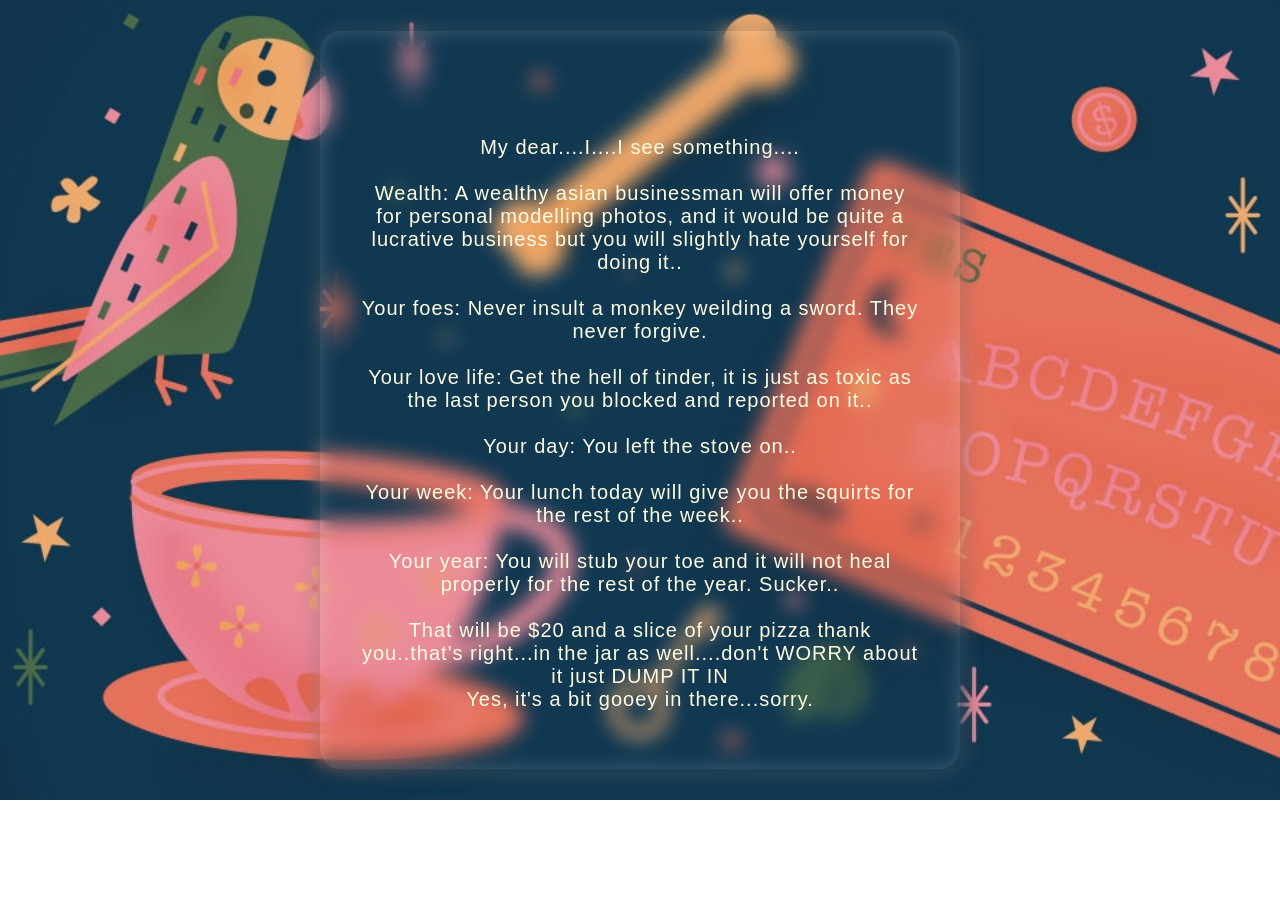
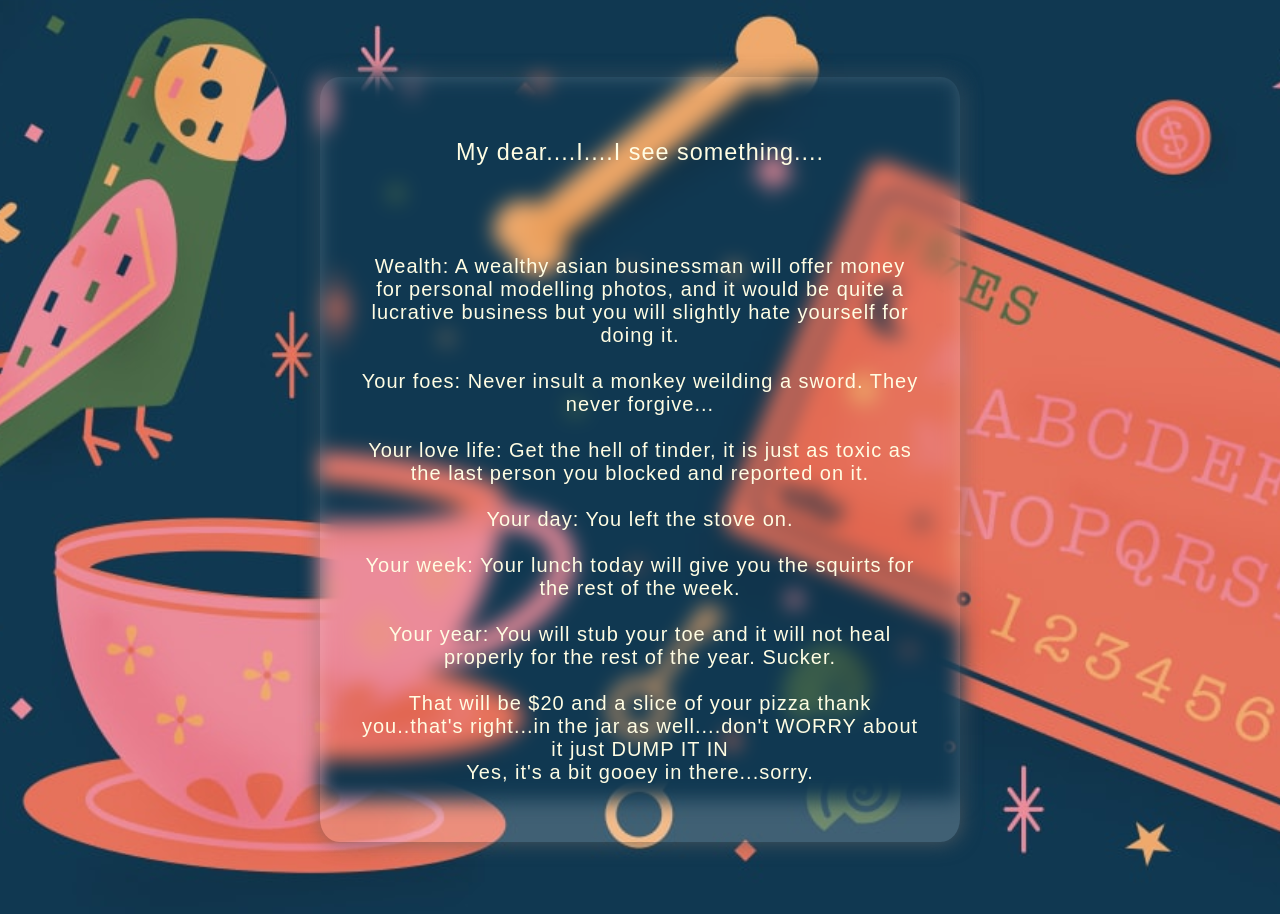
Before and after one commit to JimmyEllercamp/theSurlyFortuneTeller, a plain HTML site: page index.html in a window 1280 px wide. Both pictures are taken after a click on the element "Tell my fortune!". Before the commit the page ends 800 px from the top, so only its background shows below. Drawn offline with Linux system fonts and the light colour scheme.

Commit message:
Fixed userInput, and styling. Need a reset button

```diff
--- a/index.html
+++ b/index.html
@@ -25,6 +25,9 @@
             <p></p>
         </div>
     </div>
+    <footer>
+        <p>Image by Victoria Fernandez | &copy; Culture Trip</p>
+    </footer>
     <script src="resources/script2.js"></script>
 </body>
 </html>
--- a/resources/script2.js
+++ b/resources/script2.js
@@ -2,9 +2,9 @@
 
 // console.log('The fortune teller awaits. Continue if you want to learn about your futureeee ooooOOOOOOooooooohhhhhhh');
 let userName = 'My dear';
-// if (!userName){
-//     userName = 'My dear';
-// }
+if (!userName){
+    userName = 'My dear';
+}
 const randomNumber = Math.floor(Math.random() * 5);
 const sassyFortuneTeller = {};
 sassyFortuneTeller.init = () => {
@@ -22,7 +22,7 @@ const eventHandlerFun = () => {
     const userInput = document.querySelector('#userName');
     const formElement = document.querySelector('form');
     const pElement = document.querySelector('p');
-    const h3Element = document.querySelector('h3');
+    const h3Element = document.querySelector('.answer h3');
     const landingBox = document.querySelector('.landing');
     const answerBox = document.querySelector('.answer');
     const contentBox = document.querySelector('.content');
@@ -31,14 +31,15 @@ const eventHandlerFun = () => {
     // CLICK SUBMIT
     button.addEventListener('click', (event)=> {
         userName = userInput.value;
-        // if (!userName){
-        //     userName = 'My dear';
-        // }
+        if (!userName){
+            userName = 'My dear';
+        }
         userInput.value = '';
-        h3Element.innerText = `I have seen your future, ${userName}, In my lovely shiny little ball, that you are not allowed to touch, and this is what it holds: `;
+        h3Element.innerText = `${userName}....I....I see something....`;
         pElement.innerText = `${answer}`;
         contentBox.style.display = "none";
         answerBox.style.display = "flex";
+        landingBox.style.margin = "3% 0"
 
     })
 
@@ -47,14 +48,16 @@ const eventHandlerFun = () => {
     formElement.addEventListener('submit', (event)=> {
         event.preventDefault;
         userName = userInput.value;
-        // if (!userName){
-        //     userName = 'dearest';
-        // }
+        if (!userName){
+            userName = 'dearest';
+        }
         userInput.value = '';
-        h3Element.innerText = `I have seen your future, ${userName}, In my lovely shiny little ball, that you are not allowed to touch, and this is what it holds: `;
+        h3Element.innerText = ` ${userName}....I....I see something.... `;
         pElement.innerText = `${answer}`;
         contentBox.style.display = "none";
         answerBox.style.display = "flex";
+        landingBox.style.margin = "3% 0"
+
     })
 
 }
@@ -85,7 +88,7 @@ enemy.option3 = 'Elon Musk has been spying on you for years.';
 
 enemy.option4 = 'You remember that one kid in your grade 2 class who kinda smelled but always gave you weird looks? He still thinks about you with disdain.';
 
-enemy.option5 = 'Never insult a monkey weilding a sword. They never forgive';
+enemy.option5 = 'Never insult a monkey weilding a sword. They never forgive...';
 
 const enemyArray = [enemy.option1, enemy.option2, enemy.option3, enemy.option4, enemy.option5];
 
@@ -158,19 +161,19 @@ const yearArray = [year.option1, year.option2, year.option3, year.option4, year.
 //                                              Telling one's fortune
 
 const generateFortune = () => {
-    return ` ${userName}....I....I see something....
+    return `
 
-    Wealth: ${wealthArray[randomNumber]}.
+    Wealth: ${wealthArray[randomNumber]}
 
-    Your foes: ${enemyArray[randomNumber]}.
+    Your foes: ${enemyArray[randomNumber]}
 
-    Your love life: ${loveArray[randomNumber]}.
+    Your love life: ${loveArray[randomNumber]}
 
-    Your day: ${dayArray[randomNumber]}.
+    Your day: ${dayArray[randomNumber]}
 
-    Your week: ${weekArray[randomNumber]}.
+    Your week: ${weekArray[randomNumber]}
 
-    Your year: ${yearArray[randomNumber]}.
+    Your year: ${yearArray[randomNumber]}
 
     That will be $20 and a slice of your pizza thank you..that's right...in the jar as well....don't WORRY about it just DUMP IT IN
     Yes, it's a bit gooey in there...sorry.`;
@@ -178,6 +181,4 @@ const generateFortune = () => {
 
 const answer = generateFortune();
 
-// console.log('\nThat will be $20 and a slice of your pizza thank you..that\'s right...in the jar as well....don\'t WORRY about it just DUMP IT IN I AM SO HUNGRY');
-
 sassyFortuneTeller.init();
--- a/resources/styles/style.css
+++ b/resources/styles/style.css
@@ -56,6 +56,7 @@ body {
     background-image: url(./images/header-1.jpg);
     background-position: center;
     background-size: cover;
+    /* background-repeat:no-repeat; */
 }
 
 
@@ -66,10 +67,11 @@ body {
 }
 
 .landing {
-    height: 100vh;
+    /* height: 90vh; */
     display: flex;
     flex-direction: column;
     justify-content: center;
+    margin: 10% 0;
     /* background-image: url(./images/header-1.jpg);
     background-position: center;
     background-size: cover; */
@@ -131,7 +133,7 @@ input[type="text"] {
     font-family: 'Quicksand', sans-serif;
     font-weight: 300;
     letter-spacing: 1px;
-    /* text-align */
+    text-align: center;
 }
 
 .fake-button {
@@ -148,14 +150,12 @@ input[type="text"] {
 .answer {
     text-align: center;
     width: 50%;
-    margin: 5% auto;
+    margin: 3% auto;
     display: flex;
     flex-direction: column;
     justify-content: center;
     color:rgb(255, 253, 227);
     border-radius: 3%;
-    /* height: 650px; */
-    /* overflow: scroll; */
     font-family: 'Quicksand',
     sans-serif;
     font-weight: 300;
@@ -163,3 +163,12 @@ input[type="text"] {
     padding: 3%;
     display: none;
 }
+
+footer {
+    position: absolute;
+    bottom: 0;
+    width: 100%;
+    padding: 2px;
+    text-align: center;
+    color: whitesmoke;
+}
```
